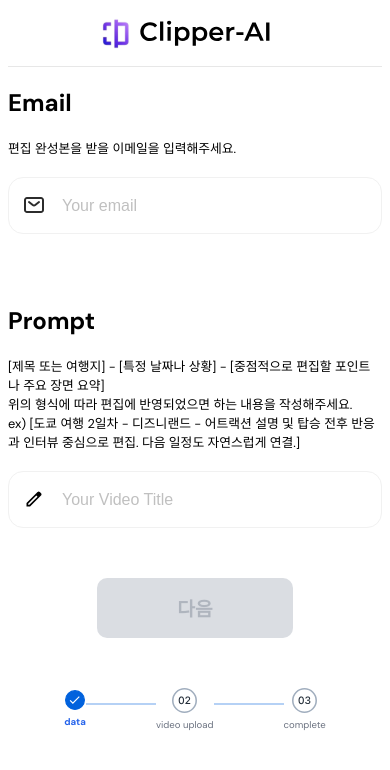
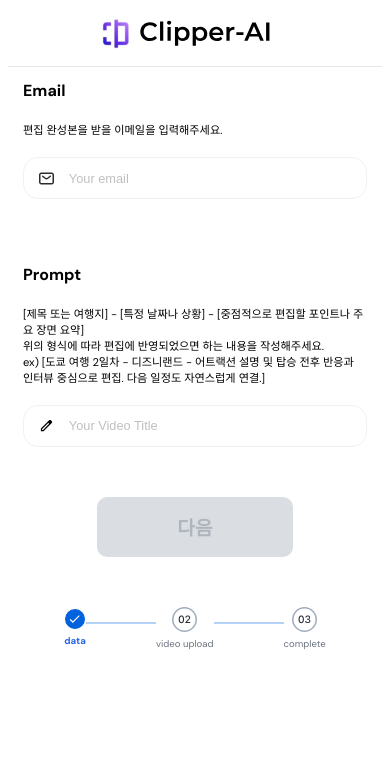
Before and after one commit to Clipper-AI-Logger/Clipper-Server, a React (Vite) app in the folder client/: page /edit/1 in a window 390 px wide. Shown: the top 770 px of the page. Built offline with nearby package versions, Linux system fonts and the light colour scheme.

Commit message:
fix: editPage1 mobile design fixed

```diff
--- a/client/src/pages/Edit/Edit1/EditPage1.module.css
+++ b/client/src/pages/Edit/Edit1/EditPage1.module.css
@@ -113,11 +113,32 @@
     margin-top: 50px;
 }
 
+
 @media (max-width: 768px) {
-    .graph {
-        justify-content: center;
+
+    .root {
+        padding: 0 15px;
     }
-    .title, .subTitle, .wraaper, .inputContainer {
-        width: 100%;
+
+    .title {
+        font-size: 1rem;
+    }
+    .subTitle {
+        font-size: 0.7rem;
+    }
+
+    .input {
+        height: 40px;
+        gap: 0.8rem;
+    }
+    .inputField {
+        font-size: 0.8rem;
+    }
+    .inputField::placeholder {
+        font-size: 0.8rem;
+    }
+    .icon {
+        width: 15px;
+        height: 15px;
     }
 }
```
